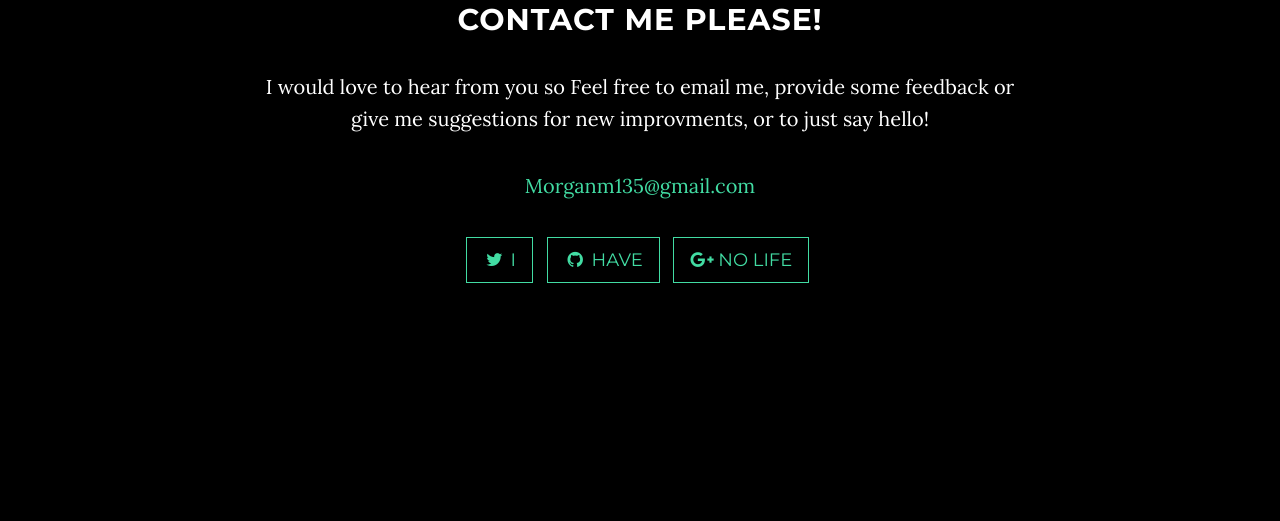
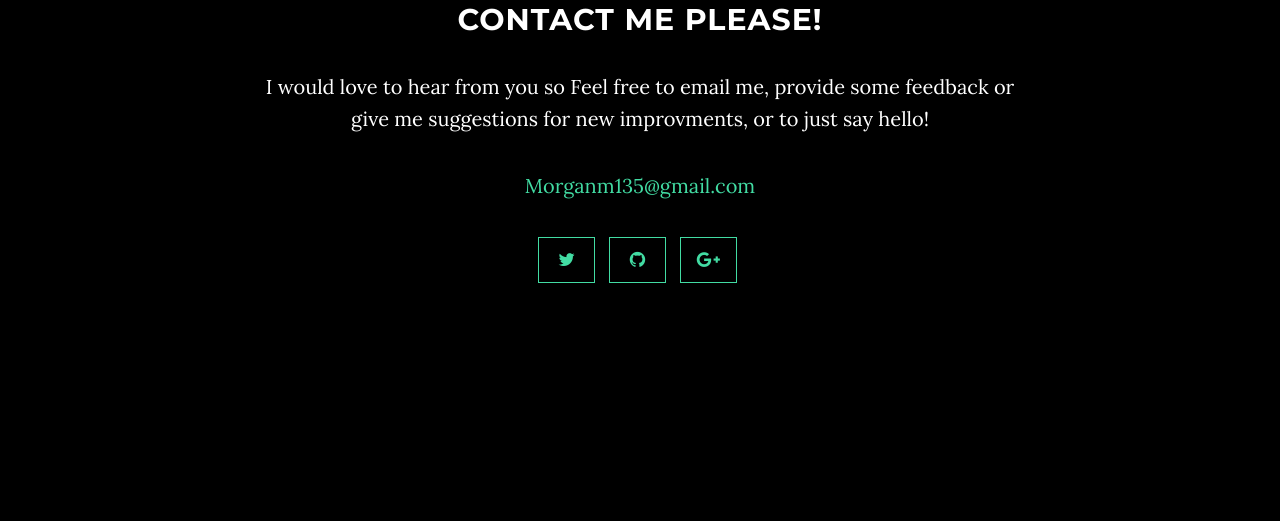
Before and after one commit to mjm33321/mjm33321.github.io, a plain HTML site: page index.html in a window 1280 px wide. Shown: the part 2293-2814 px from the top of the page. Drawn offline with nearby package versions, Linux system fonts and the light colour scheme; some packages are replaced by stand-ins of ours.

Commit message:
Update index.html

```diff
--- a/index.html
+++ b/index.html
@@ -116,13 +116,13 @@
                 </p>
                 <ul class="list-inline banner-social-buttons">
                     <li>
-                        <a href="#" class="btn btn-default btn-lg"><i class="fa fa-twitter fa-fw"></i> <span class="network-name">I</span></a>
+                        <a href="#" class="btn btn-default btn-lg"><i class="fa fa-twitter fa-fw"></i> <span class="network-name"> </span></a>
                     </li>
                     <li>
-                        <a href="#" class="btn btn-default btn-lg"><i class="fa fa-github fa-fw"></i> <span class="network-name">Have</span></a>
+                        <a href="#" class="btn btn-default btn-lg"><i class="fa fa-github fa-fw"></i> <span class="network-name"> </span></a>
                     </li>
                     <li>
-                        <a href="#" class="btn btn-default btn-lg"><i class="fa fa-google-plus fa-fw"></i> <span class="network-name">No Life</span></a>
+                        <a href="#" class="btn btn-default btn-lg"><i class="fa fa-google-plus fa-fw"></i> <span class="network-name"> </span></a>
                     </li>
                 </ul>
             </div>
```
